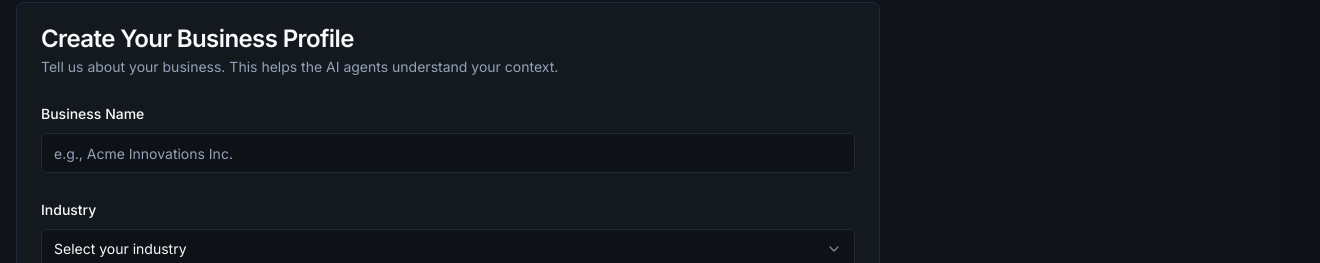
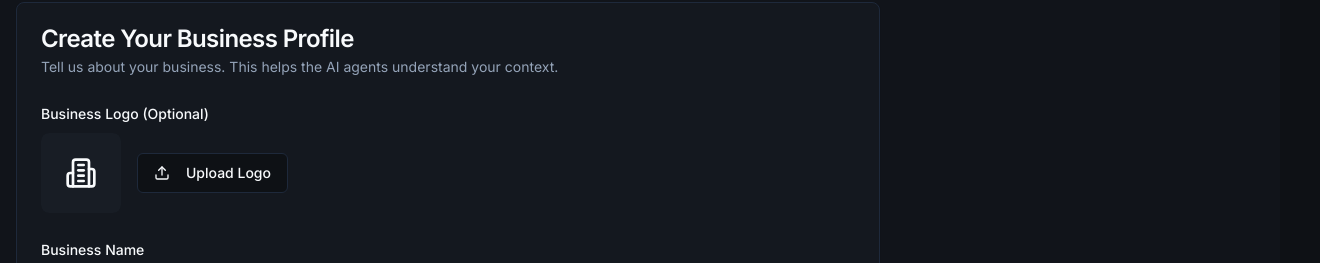
Before and after one commit to deno34/studio, a Next.js app: page /dashboard/add-business in a window 1280 px wide. Shown: the part 175-438 px from the top of the page, 1320 px wide, since content can reach past the window. Built offline with nearby package versions, Linux system fonts and the light colour scheme; no server answers.

Commit message:
still there is a error saving data to firestore

```diff
--- a/src/app/api/modules/business/route.ts
+++ b/src/app/api/modules/business/route.ts
@@ -7,6 +7,7 @@ import { v4 as uuidv4 } from 'uuid';
 import { type Business, BusinessSchema } from '@/lib/types';
 import * as z from 'zod';
 import { saveBusiness } from '@/lib/firestoreService';
+import { uploadFileToStorage } from '@/lib/storage';
 
 export async function POST(req: NextRequest) {
   console.log('[API /api/modules/business] Received POST request.');
@@ -20,31 +21,48 @@ export async function POST(req: NextRequest) {
   }
 
   try {
-    const body = await req.json();
-    console.log('[API /api/modules/business] Request body parsed:', body);
+    const formData = await req.formData();
+    const name = formData.get('name') as string;
+    const description = formData.get('description') as string;
+    const industry = formData.get('industry') as string;
+    const logoFile = formData.get('logoFile') as File | null;
 
-    const validation = BusinessSchema.safeParse(body);
+    console.log('[API /api/modules/business] Form data parsed:', { name, description, industry, logoFile: logoFile?.name });
+
+    const validation = BusinessSchema.safeParse({ name, description, industry });
 
     if (!validation.success) {
       console.error('[API /api/modules/business] Validation failed:', validation.error.flatten());
       return NextResponse.json({ error: 'Invalid data provided.', details: validation.error.flatten() }, { status: 400 });
     }
 
+    let logoUrl = 'https://placehold.co/100x100.png';
+    if (logoFile) {
+        console.log('[API /api/modules/business] Logo file found. Starting upload...');
+        const fileBuffer = Buffer.from(await logoFile.arrayBuffer());
+        const filePath = `business-logos/${uuidv4()}-${logoFile.name}`;
+        logoUrl = await uploadFileToStorage(fileBuffer, filePath, logoFile.type);
+        console.log('[API /api/modules/business] Logo uploaded successfully:', logoUrl);
+    } else {
+        console.log('[API /api/modules/business] No logo file provided. Using default.');
+    }
+
     const businessId = uuidv4();
-    const businessData: Omit<Business, 'createdAt' | 'logoUrl'> = {
+    const businessData: Omit<Business, 'createdAt'> = {
         id: businessId,
         userId: user.uid,
         name: validation.data.name,
         description: validation.data.description,
         industry: validation.data.industry,
         selectedAgents: [], // Start with no agents selected
+        logoUrl: logoUrl,
     };
 
     console.log('[API /api/modules/business] Business data prepared. Calling saveBusiness...');
     await saveBusiness(businessData);
     console.log('[API /api/modules/business] saveBusiness completed successfully.');
 
-    return NextResponse.json({ message: 'Business created successfully (without logo)', id: businessId }, { status: 201 });
+    return NextResponse.json({ message: 'Business created successfully', id: businessId }, { status: 201 });
 
   } catch (error: any) {
     console.error('[API /api/modules/business] CRITICAL ERROR:', error);
--- a/src/app/dashboard/add-business/page.tsx
+++ b/src/app/dashboard/add-business/page.tsx
@@ -22,8 +22,9 @@ import { useAuth } from '@/contexts/auth-context';
 import { BusinessSchema } from '@/lib/types';
 
 
-// Using the base schema without the logo for now
-const profileFormSchema = BusinessSchema;
+const profileFormSchema = BusinessSchema.extend({
+  logoFile: z.instanceof(File).optional(),
+});
 
 type ProfileFormValues = z.infer<typeof profileFormSchema>;
 
@@ -32,6 +33,7 @@ export default function AddBusinessPage() {
   const { user, loading } = useAuth();
   const { toast } = useToast();
   const [isSubmitting, setIsSubmitting] = useState(false);
+  const [previewImage, setPreviewImage] = useState<string | null>(null);
 
   const form = useForm<ProfileFormValues>({
     resolver: zodResolver(profileFormSchema),
@@ -39,8 +41,21 @@ export default function AddBusinessPage() {
       name: '',
       description: '',
       industry: '',
+      logoFile: undefined,
     },
   });
+
+  const handleFileChange = (event: React.ChangeEvent<HTMLInputElement>) => {
+    const file = event.target.files?.[0];
+    if (file) {
+      form.setValue('logoFile', file);
+      const reader = new FileReader();
+      reader.onloadend = () => {
+        setPreviewImage(reader.result as string);
+      };
+      reader.readAsDataURL(file);
+    }
+  };
 
   const onSubmit = async (values: ProfileFormValues) => {
     if (!user) {
@@ -50,20 +65,26 @@ export default function AddBusinessPage() {
     setIsSubmitting(true);
 
     try {
+        const formData = new FormData();
+        formData.append('name', values.name);
+        formData.append('description', values.description);
+        formData.append('industry', values.industry);
+        if (values.logoFile) {
+            formData.append('logoFile', values.logoFile);
+        }
+
         const response = await fetch('/api/modules/business', {
             method: 'POST',
             headers: {
-                'Content-Type': 'application/json',
                 'x-api-key': process.env.NEXT_PUBLIC_MASTER_API_KEY!,
             },
-            body: JSON.stringify(values),
+            body: formData,
         });
 
         const result = await response.json();
 
         if (!response.ok) {
-            // Attempt to read the response as text to see the HTML error
-            const errorText = await response.text();
+            const errorText = await response.text().catch(() => 'Could not read error response.');
             console.error("Server Response Error:", errorText);
             throw new Error(result.error || `Failed to create business profile. Server responded with: ${response.status}`);
         }
@@ -99,7 +120,6 @@ export default function AddBusinessPage() {
       <Header />
       <main className="flex-1 bg-muted/30 py-12">
         <div className="container max-w-4xl px-4">
-           {/* The back button is removed as this is the start of the flow */}
           <OnboardingStepper currentStep="profile" />
 
           <Card className="mt-8">
@@ -110,7 +130,37 @@ export default function AddBusinessPage() {
             <CardContent>
               <Form {...form}>
                 <form onSubmit={form.handleSubmit(onSubmit)} className="space-y-6">
-                  {/* Logo upload is temporarily disabled */}
+                  <FormField
+                    control={form.control}
+                    name="logoFile"
+                    render={() => (
+                      <FormItem>
+                        <FormLabel>Business Logo (Optional)</FormLabel>
+                        <div className="flex items-center gap-4">
+                          <Avatar className="h-20 w-20 rounded-lg">
+                            <AvatarImage src={previewImage || undefined} alt="Logo preview"/>
+                            <AvatarFallback className="rounded-lg"><Building2 className="w-8 h-8" /></AvatarFallback>
+                          </Avatar>
+                           <Button asChild variant="outline">
+                                <label htmlFor="logo-upload" className="cursor-pointer">
+                                  <Upload className="mr-2 h-4 w-4" />
+                                  Upload Logo
+                                </label>
+                            </Button>
+                           <FormControl>
+                                <Input
+                                    id="logo-upload"
+                                    type="file"
+                                    className="sr-only"
+                                    accept="image/png, image/jpeg, image/gif"
+                                    onChange={handleFileChange}
+                                />
+                           </FormControl>
+                        </div>
+                        <FormMessage />
+                      </FormItem>
+                    )}
+                  />
                   <FormField
                     control={form.control}
                     name="name"
```
Also changed, not shown: src/lib/firestoreService.ts (+2 -9 lines).
